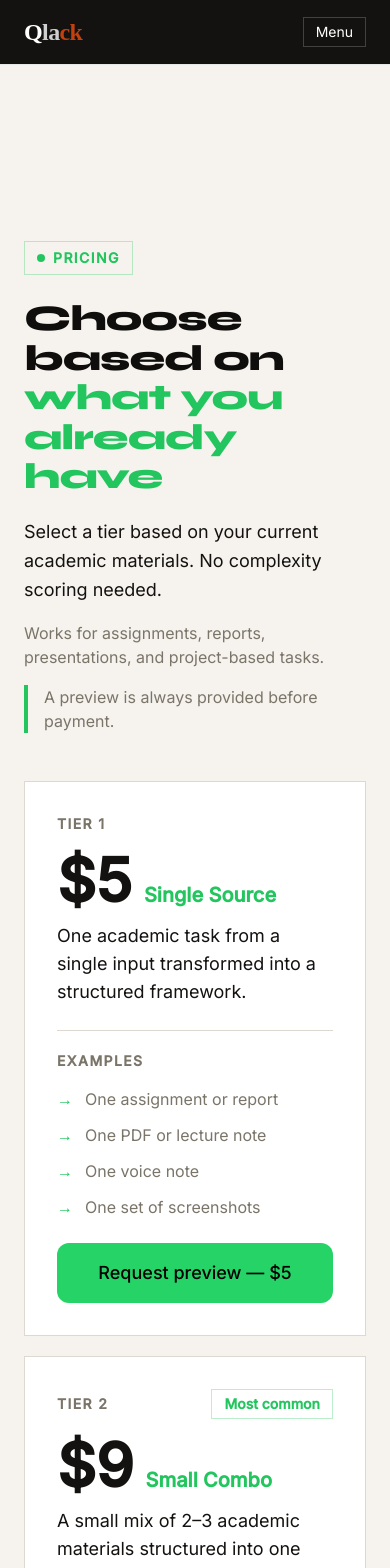
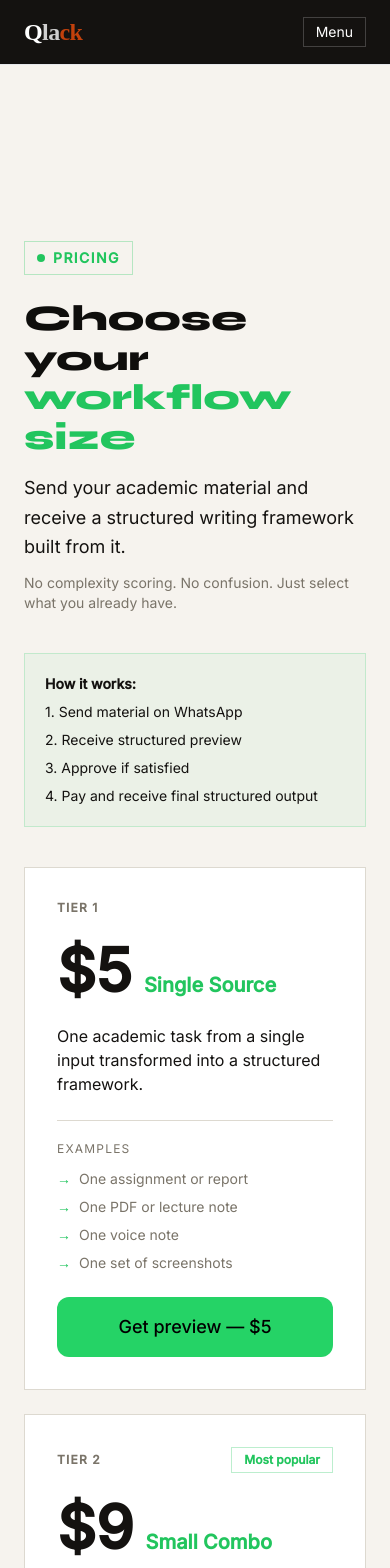
Before and after one commit to fazetdev/structura, a Next.js app: page /pricing in a window 390 px wide. Shown: the top 1568 px of the page. Built offline with nearby package versions, Linux system fonts and the light colour scheme.

Commit message:
ipdate pricing page

```diff
--- a/app/pricing/page.tsx
+++ b/app/pricing/page.tsx
@@ -19,7 +19,7 @@ const tiers = [
     level: "Tier 2",
     name: "Small Combo",
     price: "$9",
-    tag: "Most common",
+    tag: "Most popular",
     desc: "A small mix of 2–3 academic materials structured into one framework.",
     examples: [
       "Brief + lecture slides",
@@ -59,19 +59,14 @@ const tiers = [
   },
 ]
 
-const payments = [
-  { name: "Binance Pay", desc: "Crypto transfer", icon: "₿" },
-  { name: "Payoneer", desc: "Card or bank transfer", icon: "P" },
-  { name: "Grey", desc: "USD account transfer", icon: "G" },
-]
-
 export default function PricingPage() {
   return (
     <main className="bg-[#f6f3ee] min-h-screen pt-24 pb-24 text-[#141210]">
       <div className="max-w-3xl mx-auto px-6">
 
-        {/* HEADER */}
-        <div className="mb-12">
+        {/* 1. HEADER */}
+        <div className="mb-10">
+
           <div className="inline-flex items-center gap-2 border border-[#22c55e]/30 px-3 py-1.5 mb-6">
             <span className="w-2 h-2 rounded-full bg-[#22c55e]" />
             <span className="text-sm font-semibold tracking-widest uppercase text-[#22c55e]">
@@ -79,114 +74,128 @@ export default function PricingPage() {
             </span>
           </div>
 
-          <h1 className="text-4xl sm:text-5xl font-extrabold tracking-tight leading-[1.1] mb-5">
-            Choose based on<br />
-            <span className="text-[#22c55e]">what you already have</span>
+          <h1 className="text-4xl sm:text-5xl font-extrabold leading-[1.1] mb-4">
+            Choose your <span className="text-[#22c55e]">workflow size</span>
           </h1>
 
-          <p className="text-lg text-[#141210] max-w-xl leading-relaxed mb-4">
-            Select a tier based on your current academic materials. No complexity scoring needed.
+          <p className="text-lg text-[#141210] leading-relaxed mb-3">
+            Send your academic material and receive a structured writing framework built from it.
           </p>
 
-          <p className="text-base text-[#7a7469]">
-            Works for assignments, reports, presentations, and project-based tasks.
+          <p className="text-sm text-[#7a7469]">
+            No complexity scoring. No confusion. Just select what you already have.
           </p>
 
-          <div className="border-l-4 border-[#22c55e] pl-4 mt-4">
-            <p className="text-base text-[#7a7469]">
-              A preview is always provided before payment.
-            </p>
-          </div>
         </div>
 
-        {/* TIERS */}
-        <div className="flex flex-col gap-5 mb-12">
+        {/* 2. FUNNEL EXPLANATION (KEY CONVERSION BLOCK) */}
+        <div className="border border-[#22c55e]/20 bg-[#22c55e]/5 p-5 mb-10 text-sm text-[#141210] space-y-2">
+          <p><b>How it works:</b></p>
+          <p>1. Send material on WhatsApp</p>
+          <p>2. Receive structured preview</p>
+          <p>3. Approve if satisfied</p>
+          <p>4. Pay and receive final structured output</p>
+        </div>
+
+        {/* 3. TIERS */}
+        <div className="flex flex-col gap-6 mb-12">
+
           {tiers.map((tier) => (
             <div
               key={tier.level}
-              className="bg-white border border-[#ddd9d0] p-8 flex flex-col gap-6 hover:border-[#22c55e]/50 transition-colors"
+              className="bg-white border border-[#ddd9d0] p-8 flex flex-col gap-6 hover:border-[#22c55e]/50 transition"
             >
-              <div>
-                <div className="flex items-center justify-between mb-4">
-                  <span className="text-sm font-semibold tracking-widest uppercase text-[#7a7469]">
+
+              {/* Tier header */}
+              <div className="flex items-center justify-between">
+                <span className="text-xs tracking-widest uppercase text-[#7a7469] font-semibold">
                   {tier.level}
                 </span>
 
                 {tier.tag && (
-                    <span className="text-sm font-semibold text-[#22c55e] border border-[#22c55e]/30 px-3 py-1">
+                  <span className="text-xs font-semibold text-[#22c55e] border border-[#22c55e]/30 px-3 py-1">
                     {tier.tag}
                   </span>
                 )}
               </div>
 
-                <div className="flex items-baseline gap-3 mb-3">
-                  <span className="text-6xl font-black text-[#141210]">
-                    {tier.price}
-                  </span>
+              {/* Price */}
+              <div className="flex items-baseline gap-3">
+                <span className="text-6xl font-black">{tier.price}</span>
                 <span className="text-xl font-bold text-[#22c55e]">
                   {tier.name}
                 </span>
               </div>
 
-                <p className="text-lg text-[#141210]">
+              {/* Description */}
+              <p className="text-base text-[#141210]">
                 {tier.desc}
               </p>
-              </div>
 
+              {/* Examples */}
               <div className="border-t border-[#ddd9d0] pt-5">
-                <div className="text-sm font-semibold tracking-widest uppercase text-[#7a7469] mb-4">
+                <p className="text-xs tracking-widest uppercase text-[#7a7469] mb-3">
                   Examples
-                </div>
+                </p>
 
-                <ul className="flex flex-col gap-3">
+                <ul className="space-y-2 text-sm text-[#7a7469]">
                   {tier.examples.map((ex) => (
-                    <li key={ex} className="flex gap-3 text-base text-[#7a7469]">
-                      <span className="text-[#22c55e] font-bold">→</span>
+                    <li key={ex} className="flex gap-2">
+                      <span className="text-[#22c55e]">→</span>
                       {ex}
                     </li>
                   ))}
                 </ul>
               </div>
 
+              {/* CTA */}
               <WhatsAppButton
-                label={`Request preview — ${tier.price}`}
+                label={`Get preview — ${tier.price}`}
                 size="lg"
                 fullWidth
                 customMessage={tier.waMessage}
               />
+
             </div>
           ))}
         </div>
 
-        {/* PAYMENT */}
-        <div className="bg-white border border-[#ddd9d0] mb-10">
-          <div className="border-b border-[#ddd9d0] px-8 py-5">
-            <span className="text-sm font-semibold tracking-widest uppercase text-[#7a7469]">
-              Payment methods
-            </span>
+        {/* 4. TRUST + RISK REDUCTION */}
+        <div className="grid gap-4 mb-10 text-sm text-[#7a7469]">
+
+          <div className="border border-[#ddd9d0] bg-white p-5">
+            ✔ No upfront payment required
           </div>
 
-          <div className="flex flex-col divide-y divide-[#ddd9d0]">
-            {payments.map((p) => (
-              <div key={p.name} className="px-8 py-6 flex items-center gap-5">
-                <div className="w-10 h-10 flex items-center justify-center bg-[#f6f3ee] border border-[#ddd9d0] font-bold">
-                  {p.icon}
-                </div>
-                <div>
-                  <div className="font-bold">{p.name}</div>
-                  <div className="text-sm text-[#7a7469]">{p.desc}</div>
-                </div>
-              </div>
-            ))}
+          <div className="border border-[#ddd9d0] bg-white p-5">
+            ✔ Preview is always sent before payment
           </div>
 
-          <div className="border-t border-[#ddd9d0] bg-[#faf9f7] px-8 py-5 text-sm text-[#7a7469]">
-            Need help choosing? Message on WhatsApp.
-          </div>
+          <div className="border border-[#ddd9d0] bg-white p-5">
+            ✔ You only pay if you approve the structure
           </div>
 
-        <p className="text-sm text-[#7a7469] text-center">
-          Not a ghostwriting service — you always produce the final work.
+        </div>
+
+        {/* 5. PAYMENT CLARITY (NO DETAILS EXPOSED) */}
+        <div className="border border-[#ddd9d0] bg-white p-6 mb-10">
+
+          <p className="font-semibold mb-2">Supported payment methods</p>
+
+          <p className="text-sm text-[#7a7469] mb-3">
+            Payment details are shared only after preview approval.
+          </p>
+
+          <div className="text-sm text-[#7a7469] space-y-1">
+            <p>• Binance Pay</p>
+            <p>• USD Bank Transfer (Grey)</p>
+          </div>
+
+        </div>
+
+        {/* 6. FINAL FOOT NOTE */}
+        <p className="text-center text-sm text-[#7a7469]">
+          Structured academic support only — you retain full authorship of your work
         </p>
 
       </div>
```
Lines whose indentation alone changed are shown as unchanged.
